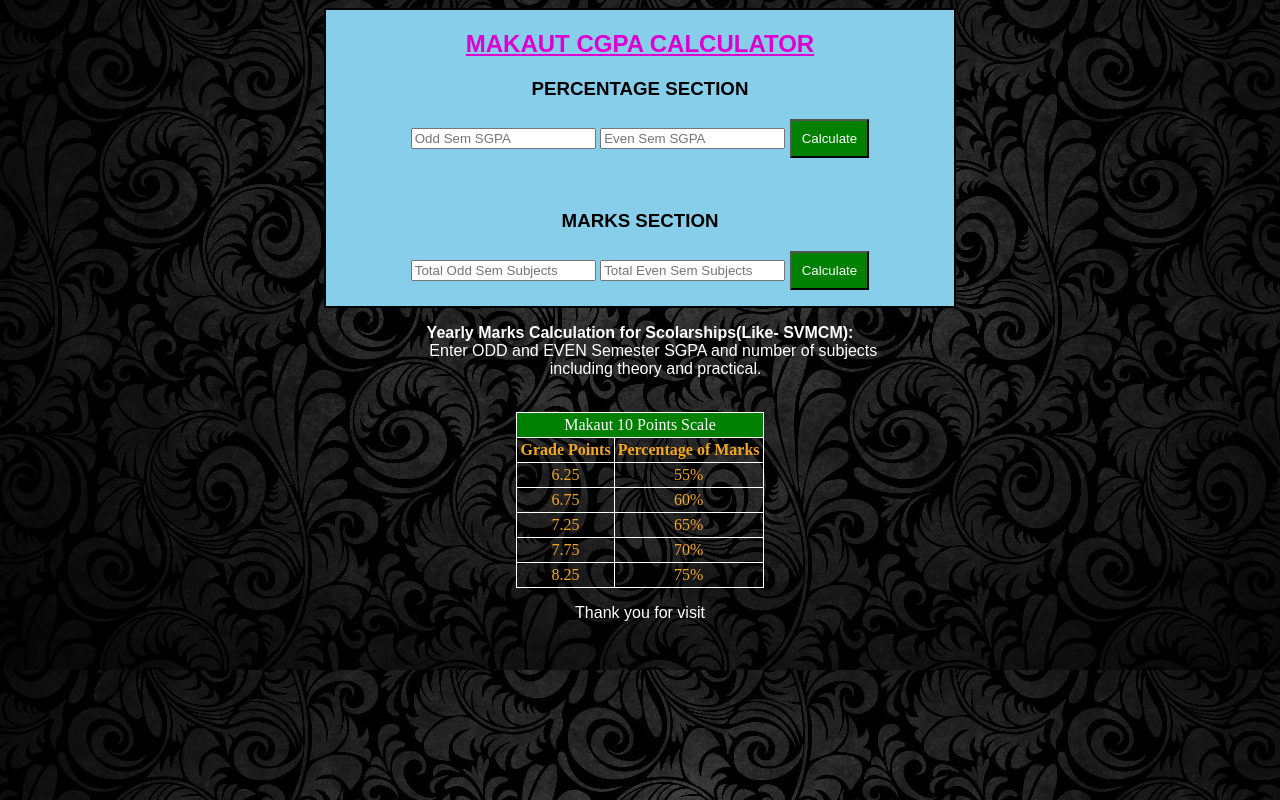
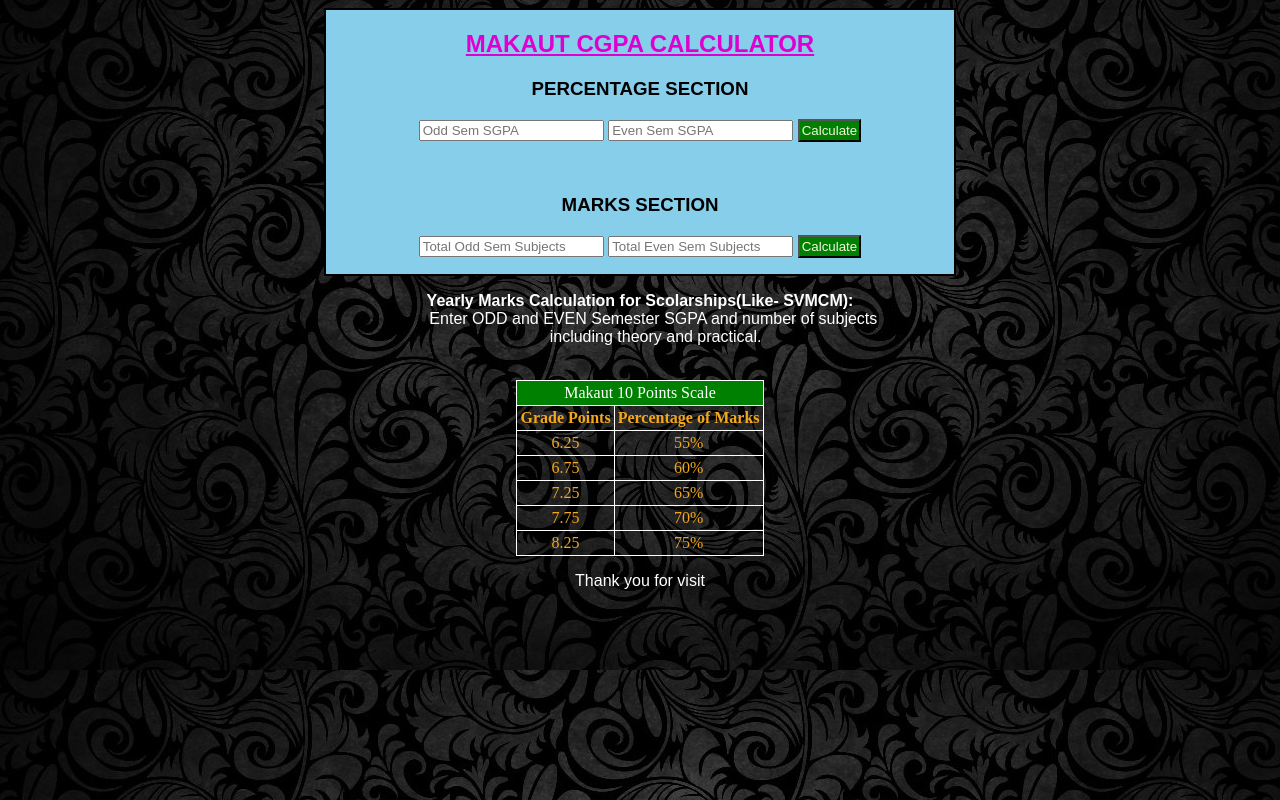
Before and after one commit to Samir1004/makaut-cgpa, a plain HTML site: page index.html in a window 1280 px wide. Drawn offline with Linux system fonts and the light colour scheme.

Commit message:
Update style.css

```diff
--- a/style.css
+++ b/style.css
@@ -13,9 +13,9 @@
             text-align: center;
         }
         button{
-            color:white;
+            color:beige;
             background-color: green;
-            padding:10px;
+            padding:2px;
             margin:0;
         }
         pre{
```
